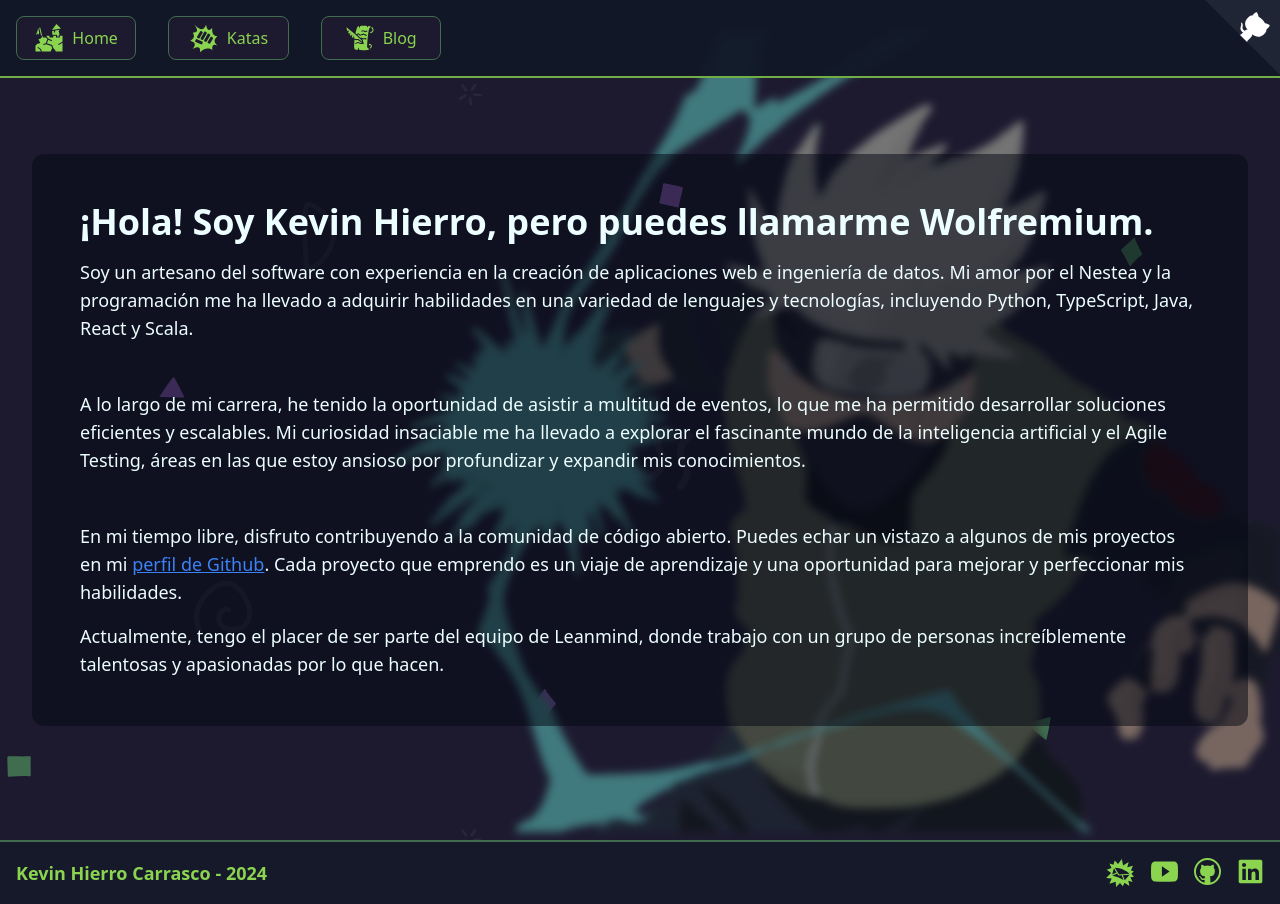
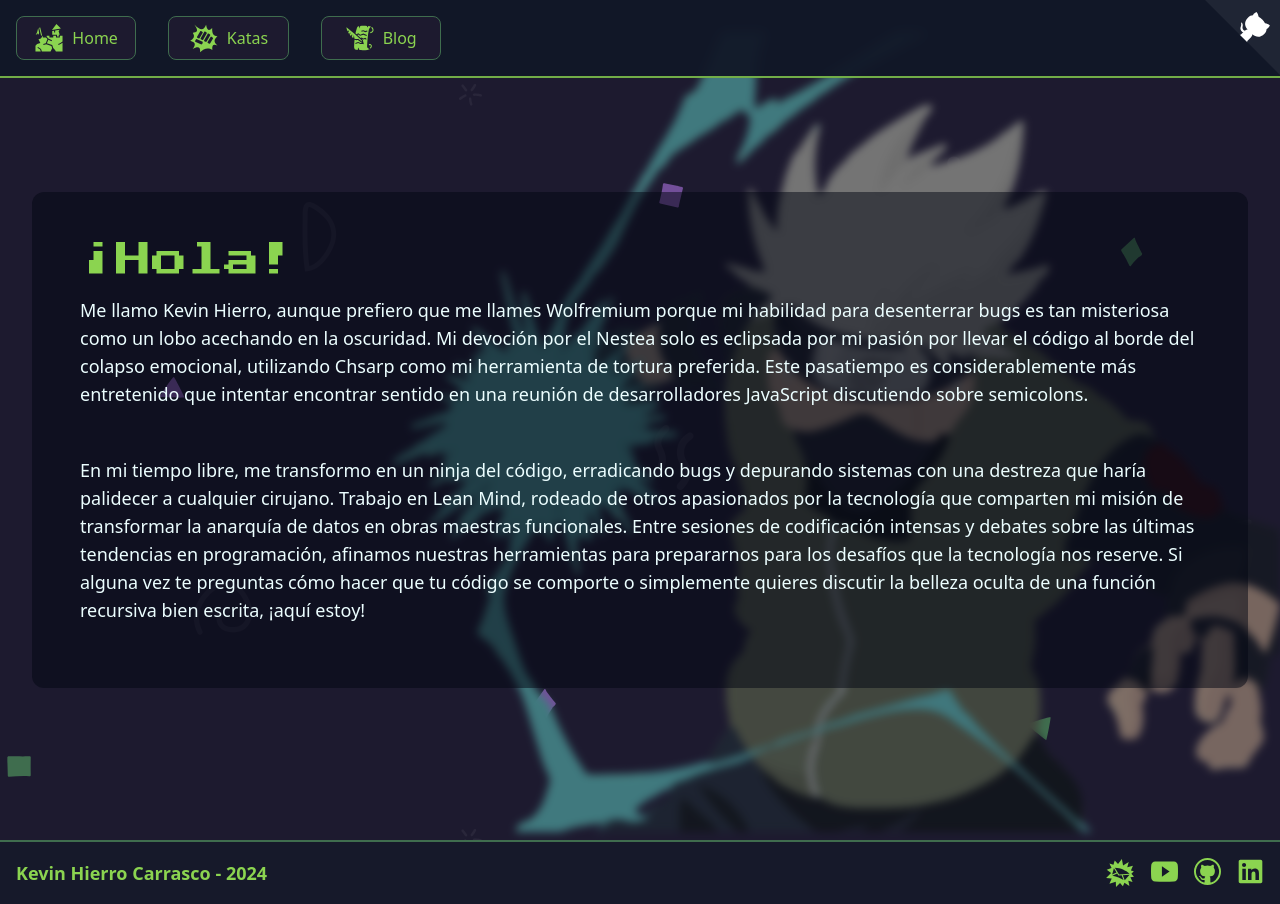
Before and after one commit to Wolfremium13/www.wolfremium.dev, a Next.js app: page / in a window 1280 px wide. Built offline with nearby package versions, Linux system fonts and the light colour scheme.

Commit message:
💬 change about text

```diff
--- a/src/core/about-me/ui/components/AboutMe.tsx
+++ b/src/core/about-me/ui/components/AboutMe.tsx
@@ -1,19 +1,23 @@
 "use client";
 import Card from "@/core/shared/ui/components/Card";
+import {Press_Start_2P} from "next/font/google";
+
+const pressFont = Press_Start_2P({weight: "400", subsets: ["latin"]});
 const AboutMeSections = [
     {
         id: 1,
         content: (
             <>
-                <h1 className="text-2xl md:text-4xl font-bold mb-4">
-                    ¡Hola! Soy Kevin Hierro, pero puedes llamarme Wolfremium.
+                <h1 className={`text-2xl md:text-4xl font-bold mb-4 ${pressFont.className} text-lightGreen`}>
+                    ¡Hola!
                 </h1>
                 <p className="text-lg mb-4">
-                    Soy un artesano del software con experiencia en la creación de aplicaciones web e ingeniería de
-                    datos.
-                    Mi amor por el Nestea y la programación me ha llevado a adquirir habilidades en una variedad de
-                    lenguajes y
-                    tecnologías, incluyendo Python, TypeScript, Java, React y Scala.
+                    Me llamo Kevin Hierro, aunque prefiero que me llames Wolfremium porque mi habilidad para desenterrar
+                    bugs es tan misteriosa como un lobo acechando en la oscuridad. Mi devoción por el Nestea solo es
+                    eclipsada por mi pasión por llevar el código al borde del colapso emocional, utilizando Chsarp como
+                    mi herramienta de tortura preferida. Este pasatiempo es considerablemente más entretenido que
+                    intentar encontrar sentido en una reunión de desarrolladores JavaScript discutiendo sobre
+                    semicolons.
                 </p>
             </>
         ),
@@ -22,37 +26,14 @@ const AboutMeSections = [
         id: 2,
         content: (
             <p className="text-lg mb-4">
-                A lo largo de mi carrera, he tenido la oportunidad de asistir a multitud de eventos, lo que me ha
-                permitido
-                desarrollar soluciones eficientes y escalables. Mi curiosidad insaciable me ha llevado a explorar el
-                fascinante
-                mundo de la inteligencia artificial y el Agile Testing, áreas en las que estoy ansioso por profundizar y
-                expandir
-                mis conocimientos.
+                En mi tiempo libre, me transformo en un ninja del código, erradicando bugs y depurando sistemas con
+                una destreza que haría palidecer a cualquier cirujano. Trabajo en Lean Mind, rodeado de otros
+                apasionados por la tecnología que comparten mi misión de transformar la anarquía de datos en obras
+                maestras funcionales. Entre sesiones de codificación intensas y debates sobre las últimas tendencias en
+                programación, afinamos nuestras herramientas para prepararnos para los desafíos que la tecnología nos
+                reserve. Si alguna vez te preguntas cómo hacer que tu código se comporte o simplemente quieres discutir
+                la belleza oculta de una función recursiva bien escrita, ¡aquí estoy!
             </p>
-        ),
-    },
-    {
-        id: 3,
-        content: (
-            <>
-                <p className="text-lg mb-4">
-                    En mi tiempo libre, disfruto contribuyendo a la comunidad de código abierto. Puedes echar un vistazo
-                    a algunos
-                    de mis proyectos en mi{" "}
-                    <a href="https://github.com/Wolfremium13" className="text-blue-500 underline">
-                        perfil de Github
-                    </a>
-                    . Cada proyecto que emprendo es un viaje de aprendizaje y una oportunidad para mejorar y
-                    perfeccionar mis
-                    habilidades.
-                </p>
-                <p className="text-lg">
-                    Actualmente, tengo el placer de ser parte del equipo de Leanmind, donde trabajo con un grupo de
-                    personas
-                    increíblemente talentosas y apasionadas por lo que hacen.
-                </p>
-            </>
         ),
     },
 ];
@@ -71,7 +52,8 @@ const AboutMe = () => {
                     </div>
                 </Card>
             </section>
-            <section className={"bg-kakashi-svg bg-center bg-cover bg-no-repeat min-h-screen absolute w-full top-8 brightness-50 blur-sm max-w-screen overflow-x-hidden"}/>
+            <section
+                className={"bg-kakashi-svg bg-center bg-cover bg-no-repeat min-h-screen absolute w-full top-8 brightness-50 blur-sm max-w-screen overflow-x-hidden"}/>
         </>
     );
 };
```
